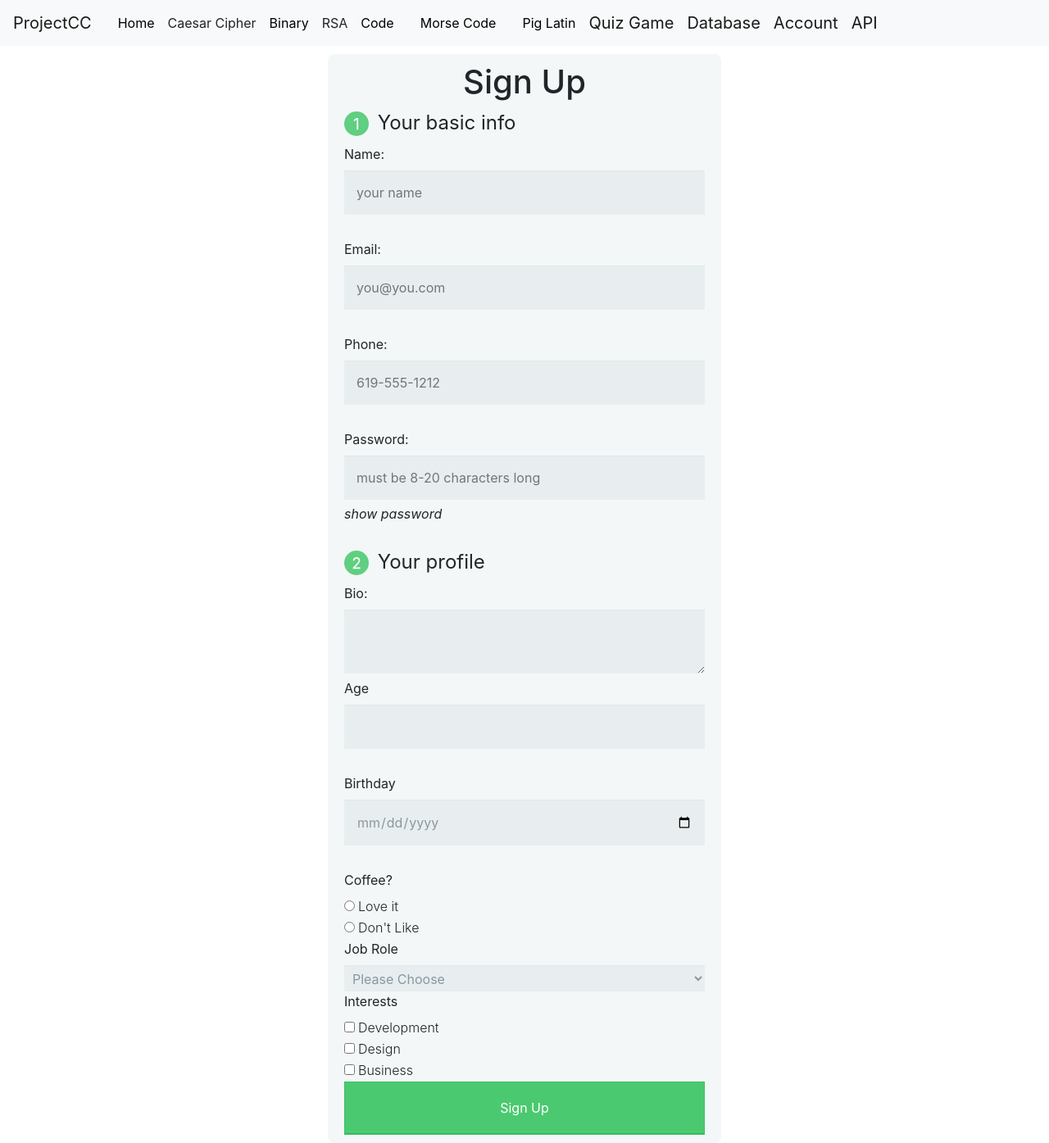
After one commit to NoahPidding/CollegeBoardProject, a Flask app: page /security in a window 1280 px wide. The commit adds this page. Shown: the whole page at 82% size. Run offline with Flask 2, Linux system fonts and the light colour scheme; some libraries are stand-ins or nearby versions.

```diff
--- a/main.py
+++ b/main.py
@@ -355,6 +355,10 @@ def api():
     sentencepl = " ".join(words)
     return render_template("api.html", quote=quote, encryptPL=sentencepl)
 
+#account login
+@app.route('/security')
+def security():
+    return render_template("security.html")
 
 #run file
 if __name__ == "__main__":
--- a/templates/home.html
+++ b/templates/home.html
@@ -65,6 +65,7 @@
     </div>
     <a class="navbar-brand" href="/QuizGame">Quiz Game</a>
     <a class="navbar-brand" href="/database">Database</a>
+    <a class="navbar-brand" href="/security">Account</a>
     <a class="navbar-brand" href="/api">API</a>
 </nav>
 <!-- allows menu bar to be used in other pages w/out copy/paste updating -->
--- /dev/null
+++ b/templates/security.html
@@ -0,0 +1,346 @@
+<!DOCTYPE html>
+<html>
+<head>
+    <!-- https://codepen.io/asimanov/pen/dPrwqr?editors=0010 -->
+    <meta charset="utf-8">
+    <meta name="viewport" content="width=device-width, initial-scale=1.0">
+    <title>I Know Forms</title>
+    <link rel="stylesheet" type="text/css" href="{{ url_for('static', filename='style.css') }}">
+    <style type="text/css">
+*,
+*:before,
+*:after {
+  -moz-box-sizing: border-box;
+  -webkit-box-sizing: border-box;
+  box-sizing: border-box;
+}
+
+body {
+  font-family: 'Nunito', sans-serif;
+  color: #384047;
+}
+
+form {
+  max-width: 300px;
+  margin: 10px auto;
+  padding: 10px 20px;
+  background: #f4f7f8;
+  border-radius: 8px;
+}
+
+h1 {
+  margin: 0 0 30px 0;
+  text-align: center;
+}
+
+input[type="text"],
+input[type="password"],
+input[type="date"],
+input[type="datetime"],
+input[type="email"],
+input[type="number"],
+input[type="search"],
+input[type="tel"],
+input[type="time"],
+input[type="url"],
+textarea,
+select {
+  background: rgba(255, 255, 255, 0.1);
+  border: none;
+  font-size: 16px;
+  height: auto;
+  margin: 0;
+  outline: 0;
+  padding: 15px;
+  width: 100%;
+  background-color: #e8eeef;
+  color: #8a97a0;
+  box-shadow: 0 1px 0 rgba(0, 0, 0, 0.03) inset;
+  margin-bottom: 30px;
+}
+
+input[type="radio"],
+input[type="checkbox"] {
+  margin: 0 4px 8px 0;
+}
+
+select {
+  padding: 6px;
+  height: 32px;
+  border-radius: 2px;
+}
+
+button {
+  padding: 19px 39px 18px 39px;
+  color: #FFF;
+  background-color: #4bc970;
+  font-size: 18px;
+  text-align: center;
+  font-style: normal;
+  border-radius: 5px;
+  width: 100%;
+  border: 1px solid #3ac162;
+  border-width: 1px 1px 3px;
+  box-shadow: 0 -1px 0 rgba(255, 255, 255, 0.1) inset;
+  margin-bottom: 10px;
+}
+
+fieldset {
+  margin-bottom: 30px;
+  border: none;
+}
+
+legend {
+  font-size: 1.4em;
+  margin-bottom: 10px;
+}
+
+label {
+  display: block;
+  margin-bottom: 8px;
+}
+
+label.light {
+  font-weight: 300;
+  display: inline;
+}
+
+#password{
+    margin-bottom: 5px;
+}
+p.show{
+    margin: 0 auto 1.8em;
+    font-style: italic;
+    cursor: pointer;
+
+}
+
+.number {
+  background-color: #5fcf80;
+  color: #fff;
+  height: 30px;
+  width: 30px;
+  display: inline-block;
+  font-size: 0.8em;
+  margin-right: 4px;
+  line-height: 30px;
+  text-align: center;
+  text-shadow: 0 1px 0 rgba(255, 255, 255, 0.2);
+  border-radius: 100%;
+}
+
+@media screen and (min-width: 480px) {
+  form {
+    max-width: 480px;
+  }
+}
+
+</style>
+</head>
+<body>
+<!--
+ using get method so that the students can see the data being submitted by the form when successful.
+ using JS to add novalidate into the form attribute so that we can use HTML5 validation as a fallback if someone is not allowing JS on their page.
+-->
+<!-- load base.html page -->
+{% extends "home.html" %}
+
+<!-- page content -->
+{% block content %}
+<form action="#" method="get" id="sign-up">
+    <h1>Sign Up</h1>
+    <fieldset>
+        <!-- made these fields required -->
+        <legend><span class="number">1</span> Your basic info</legend>
+        <label for="name">Name:</label>
+        <input type="text" id="name" name="user_name" required placeholder="your name" autofocus>
+        <label for="mail">Email:</label>
+        <input type="email" id="email" name="user_email" placeholder="you@you.com" required>
+
+        <label for="phone">Phone:</label>
+        <!-- this is an example of the pattern attribute:  pattern="[0-9]{3}-[0-9]{3}-[0-9]{4}" this could be used to force the user to use the proper format -->
+        <input type="tel" id="phone" name="phone" placeholder="619-555-1212">
+        <!-- same for minlength and maxlength: minlength="8" maxlength="20" we're using JS to do this.-->
+        <label for="password">Password:</label>
+        <input type="password" id="password" name="user_password" placeholder="must be 8-20 characters long" >
+        <p class="show">show password</p>
+        <div class="error">
+            <!-- if the user does not fill out the required elements or has something wrong we can tell the user with this information.-->
+        </div>
+    </fieldset>
+
+    <fieldset>
+        <legend><span class="number">2</span> Your profile</legend>
+        <label for="bio">Bio:</label>
+        <textarea id="bio" name="user_bio"></textarea>
+
+        <label for="age">Age</label>
+        <input type="number" name="age" id="age" min="1" max="150" step="1">
+
+        <label for="date">Birthday</label>
+        <input type="date" name="date" id="date">
+
+        <label>Coffee?</label>
+        <br/>
+        <input type="radio" id="love" value="love" name="coffee"><label for="love" class="light">Love it</label><br/>
+        <input type="radio" id="dislike" value="dislike" name="coffee"><label for="dislike" class="light">Don't Like</label>
+    </fieldset>
+
+    <label for="job">Job Role</label>
+    <select id="job" name="user_job" required>
+        <option>Please Choose</option>
+        <optgroup label="Web">
+            <option value="frontend_developer">Front-End Developer</option>
+            <option value="php_developer">PHP Developer</option>
+            <option value="python_developer">Python Developer</option>
+            <option value="rails_developer">Rails Developer</option>
+            <option value="web_designer">Web Designer</option>
+            <option value="wordpress_developer">Wordpress Developer</option>
+        </optgroup>
+        <optgroup label="Mobile">
+            <option value="android_developer">Android Developer</option>
+            <option value="ios_developer">iOS Developer</option>
+            <option value="mobile_designer">Mobile Designer</option>
+        </optgroup>
+        <optgroup label="Business">
+            <option value="business_owner">Business Owner</option>
+            <option value="freelancer">Freelancer</option>
+        </optgroup>
+    </select>
+
+    <label>Interests</label>
+    <br/>
+    <input type="checkbox" id="development" value="interest_development" name="user_interest"><label class="light" for="development">Development</label><br>
+    <input type="checkbox" id="design" value="interest_design" name="user_interest"><label class="light" for="design">Design</label><br>
+    <input type="checkbox" id="business" value="interest_business" name="user_interest"><label class="light" for="business">Business</label>
+
+    <button type="submit">Sign Up</button>
+
+</form>
+
+<script type="text/javascript">
+    'use strict'; //ensures we are using the most modern JS interpreter available to the browser. And keeps us on our toes for best practices.
+
+//variables at the top ensure the whole program has access to them.
+    const pass = document.querySelector('#password');
+    const show = document.querySelector('p.show');
+    const form = document.querySelector('#sign-up');
+    const errorDiv = document.querySelector('.error');
+    const phone = document.querySelector('#phone');
+    const name = document.querySelector('#name');
+    const email = document.querySelector('#email');
+    form.setAttribute('novalidate', 'novalidate');
+
+
+/* #1 problem for people is passwords. Sometimes they fatfinger their phone or keyboard and mis-type their password and cannot get into their account. This functionality lets them see what they typed. Passwords are just obsured, not encrypted and not more secure than a regular text box. Good practice is to store them with a hash in a db */
+    //event listener for a password viewing toggle.
+    show.addEventListener('click', function(){
+        //the keyword: this is the item that was clicked. this can be used in other context and can be tricky. Use with care.
+
+        let text = this.textContent; //gets the current text value of the show element
+         //compares the value of the text
+        if(text === 'show password'){
+            this.textContent = 'hide password'; //sets the value of the text
+            pass.setAttribute('type', 'text'); //sets the type of input the password input box is.
+        }else{
+            this.textContent = 'show password';
+            pass.setAttribute('type', 'password');
+        }
+
+    })
+
+    //form validation:
+    //this event listener is attached to the form and listens for the submit event
+    form.addEventListener('submit', function(event){
+        //the event parameter/variable works like a local variable to capture the event object, which has lots of information about the event that occured. By having access to the event obect we can access its properties and methods.
+            let errors = []; //this is an empty array. it is here to store any error messages we need to output to the page to let the user know he needs to fix.
+            let nameVal = name.value.trim();
+            let emailVal = email.value.trim();
+            let phoneVal = phone.value.trim();
+            let passVal = password.value.trim(); //trim clears whitespace on both sides of entry. " password " becomes "password"
+            //once these have been trimmed reinsert these values into the value attribute:
+            name.value = nameVal;
+            email.value = emailVal;
+            pass.value = passVal;
+            phone.value = phoneVal;
+
+            //cannot place a required attribute on these, so I need to check to see if at least one is checked.
+            let radioButtons = document.querySelectorAll('[type="radio"]'); //all the radio buttons
+            let checkboxes = document.querySelectorAll('[type="checkbox"]'); //all the checkboxes
+
+            if(nameVal === '' || nameVal == null){
+                errors.push('Name is required')
+            }
+
+            if(emailVal === '' || emailVal == null){
+                errors.push('email is required')
+            }else{
+                //we know we have a value... let's check to see if it is a good one.
+                let atPos = emailVal.indexOf('@');
+                let dotPos = emailVal.lastIndexOf('.');
+                //check to see if that value is valid
+                if(atPos < 1 || (dotPos - atPos < 2)){
+                    errors.push('Please enter a proper email address.')
+                }
+            }
+
+            if(phoneVal === '' || phoneVal == null){
+                //nothing was entered into the name field.
+                errors.push('Phone is required. ')
+            }else if(phoneVal.length < 10 ){
+                //less than 10, incomplete
+                errors.push('Your phone number seems incomplete. Please check.'); //push is a method to add items to an array.
+            }else if(phoneVal.length > 12){
+                errors.push('Your phone number seems too long. Please check.')
+            }
+
+            if(passVal === '' || passVal == null){
+                //nothing was entered into the name field.
+                errors.push('Password is required. ');
+            }else if(passVal.length < 8 || passVal.length > 20){
+                errors.push('password must be between 8 and 20 characters long.')
+            }
+
+            if(! isChecked(radioButtons)){
+                console.log('false');
+                errors.push('you need to select if you like coffee or not')
+            }
+
+            if(! isChecked(checkboxes)){
+                console.log('false');
+                errors.push('you need to select an interest');
+            }
+
+            if(errors.length > 0){
+                //this means we have at least one error message. So we need to prevent the form from submitting.
+                event.preventDefault(); //this is a method that prevents the event's typical behavior. So in this case we are preventing the page from submitting like it normally would.
+                //now we want to let the user know that they need to fill out stuff before they resubmit.
+                //populate the errorDiv with the content we want:
+                errorDiv.innerHTML = errors.join('<br>');
+
+            }
+
+    })
+
+/*
+    function to check if an item within a set of elements have a checked property
+    @parm: set - an array or array like set of elements
+    @return - true or false based on if at least one set of elements has the checked property.
+
+*/
+
+    function isChecked(set){
+        let check = false;
+        for(var i = 0; i < set.length; i++){
+            if(set[i].checked === true && check === false){
+                check = true;
+                break;
+            }
+        }
+        return check;
+    }
+
+</script>
+{% endblock %}
+</body>
+</html>
```
